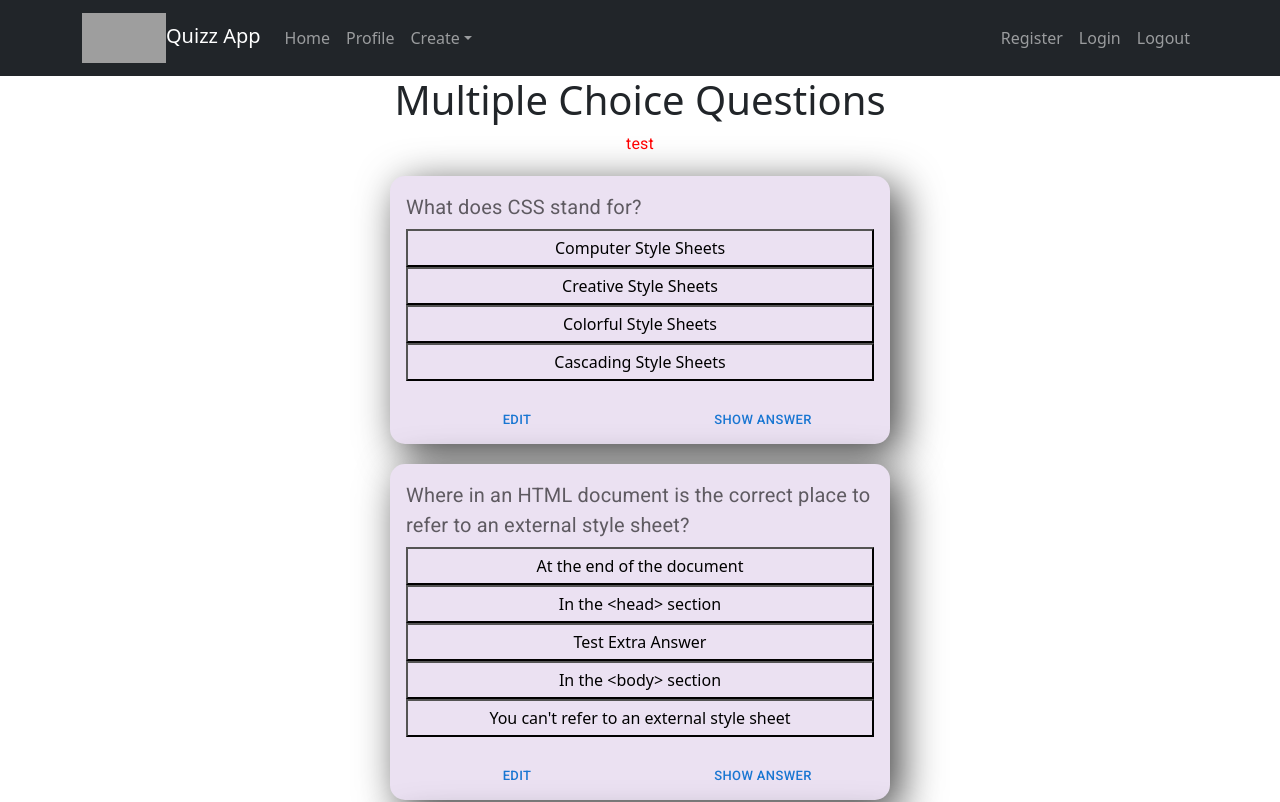
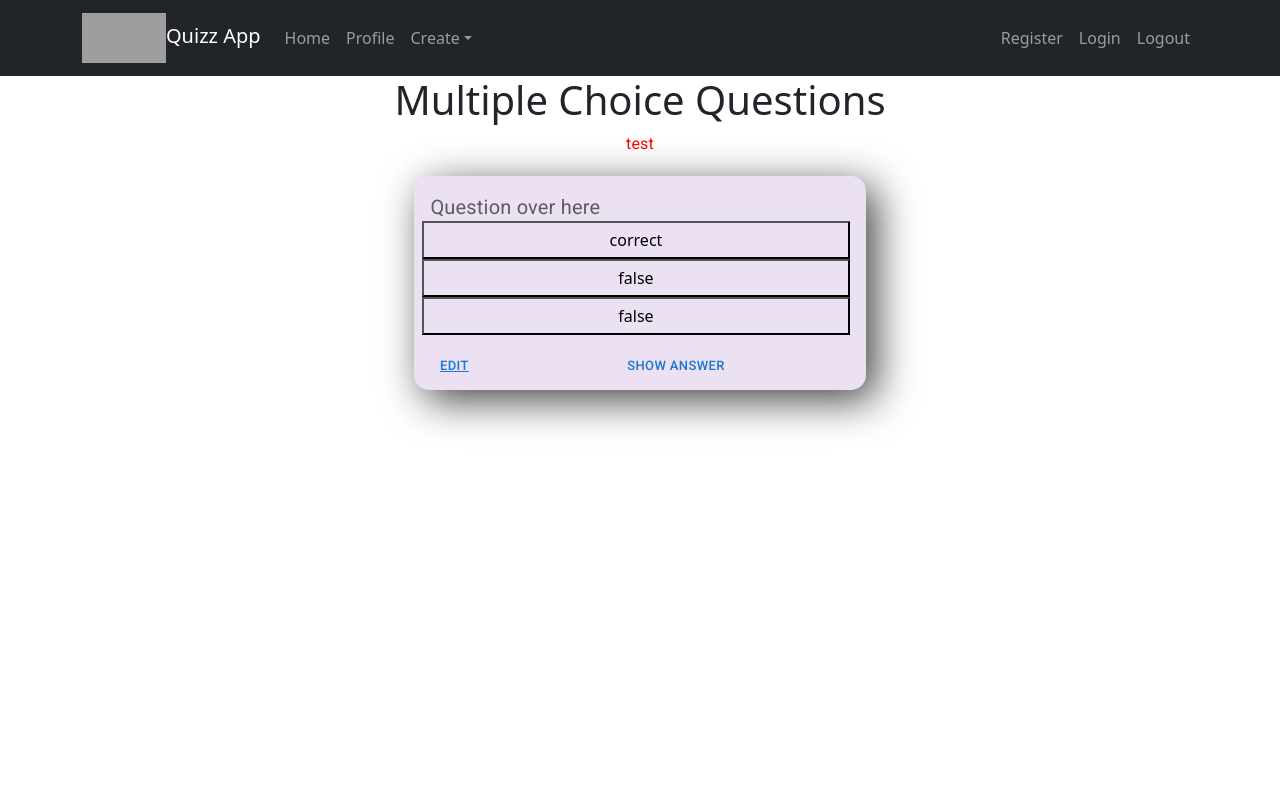
Before and after one commit to hailieboomboom/QuizSystem, a React (Create React App) app in the folder frontend/: page /questions in a window 1280 px wide. Shown: the top 802 px of the page. Built offline with nearby package versions, Linux system fonts and the light colour scheme; grey boxes are pictures that could not be loaded.

Commit message:
added edit question tab, along with more changes

```diff
--- a/frontend/src/App.js
+++ b/frontend/src/App.js
@@ -32,7 +32,7 @@ import {
 function App() {
   return (
     <div className="App">
-
+      <RecoilRoot>
       <BrowserRouter>
         <NavigationBar />
         <Routes>
@@ -54,7 +54,7 @@ function App() {
           <Route path="dashboard" element={<Dashboard />} />
         </Routes>
       </BrowserRouter>
-
+      </RecoilRoot>
     </div>
   );
 }
--- a/frontend/src/components/ViewMCQCard.jsx
+++ b/frontend/src/components/ViewMCQCard.jsx
@@ -13,6 +13,12 @@ import Answer from "../components/QuestionAnswer";
 
 import axios from "axios";
 import questions from "../pages/Questions";
+import {useState} from "react";
+import Grid from "@mui/material/Grid";
+import {Link} from "react-router-dom";
+import {editQuestionState} from "../recoil/Atoms";
+import {useRecoilState} from "recoil";
+
 
 const bull = (
     <Box
@@ -23,27 +29,36 @@ const bull = (
 );
 
 export default function ViewMCQCard(props) {
+    const [editQuestions, setEditQuestions] = useRecoilState(editQuestionState)
+
+    // React.useEffect(() => {
+    //     const url = "http://localhost:8088/QuizSystem/api/questions/" + quiz.quizId + "/questions";
+    //     axios.get(url).then((response) => {
+    //         setQuizQuestions(response.data);
+    //         console.log(quizQuestions);
+    //         // setQuiz(response.data);
+    //     });
+    // }, []);
+
+    const [questions, setQuestions] = React.useState([]);
+
     // const [question, setQuestion] = React.useState([]);
-
-
+    console.log(props.questionCard)
+    const [show, setShow] = useState(false);
     const changeStyle = () => {
 
     }
 
-
-    function correctAnswer(correctAnswer) {
-        console.log(correctAnswer)
+    function handleOnClick(){
+        setEditQuestions(props.questionCard)
+        editQuestion()
     }
 
-    function changeColor() {
-        const answer = [
-            props.questionCard.correctAnswer,
+    function editQuestion() {
+        const question = [
+            props.questionCard.question,
         ];
-
-
-        console.log(answer)
-
-        // questionCard.correctAnswerforEach(correctAnswer)
+        console.log(question)
     }
 
     return (
@@ -52,23 +67,46 @@ export default function ViewMCQCard(props) {
                     <div className={"questionCardContent"}>
                         <div>
                             <Typography className={"questionTitle"} color="text.secondary" gutterBottom>
-                                {props.questionCard.question}
+                                {props.questionCard.questionDetail}
                             </Typography>
                             <Typography className={"questionString"} variant="h5" component="div"></Typography>
                         </div>
-                        <div className={"answerSection"}>
-                            {ShuffleAnswers(props.questionCard).map((shuffledAnswer, index) => (
-                                <button value={shuffledAnswer}> {shuffledAnswer}</button>))
-                            }
 
-                        </div>
+                            {/*<Grid container spacing={1} direction="column"  >*/}
+                            {/*{ShuffleAnswers(props.questionCard).map((shuffledAnswer, index) => (*/}
+                            {/*    <Grid item>*/}
+                            {/*        <button value={shuffledAnswer} > {shuffledAnswer}</button>*/}
+
+                            {/*    </Grid>*/}
+                            {/*))}*/}
+                            {/*</Grid>*/}
+
+                        <Grid container spacing={1} direction="column"  >
+
+                            {props.questionCard.mcqOptionDtoList.map((option) => (
+                                <button> {option.optionDescription} </button>
+                            ))}
+
+                        </Grid>
+
                     </div>
-
                 </CardContent>
 
+                <Grid spacing={1} container direction="column" justifyContent="center" alignItems="center">
+
+                    {/*{show && <Grid item>*/}
+                    {/*<span className="checkmark"><div className="checkmark_circle"></div><div className="checkmark_stem"></div><div className="checkmark_kick"></div></span>*/}
+                    {/*</Grid>}*/}
+                    {show && <Grid item>
+                        Correct Answer: {props.questionCard.correctAnswer}
+                    </Grid>}
+
+
+                </Grid>
                 <CardActions>
-                    <Button size="small">Edit</Button>
-                    <Button onClick={changeColor} size="small">Show Answer</Button>
+                    <Button onClick={handleOnClick} as={Link} to="/editQuestion" size="small">Edit</Button>
+                    <Button size="small" onClick={()=>setShow(!show)}>{show === true ? 'Hide Answer' : 'Show Answer'}</Button>
+
                 </CardActions>
             </Card>
 
--- a/frontend/src/data/QuestionData.json
+++ b/frontend/src/data/QuestionData.json
@@ -1,33 +1,23 @@
 [
+{
+  "questionId": 1,
+  "questionDetail": "Question over here",
+  "tags": [
+    "course"
+  ],
+  "mcqOptionDtoList": [
     {
-        "question": "What does CSS stand for?",
-        "incorrectAnswers": [
-            "Computer Style Sheets",
-            "Creative Style Sheets",
-            "Colorful Style Sheets"
-        ],
-        "correctAnswer": "Cascading Style Sheets"
-    },
-
-    {
-        "question":
-            "Where in an HTML document is the correct place to refer to an external style sheet?",
-        "incorrectAnswers": [
-            "In the <body> section",
-            "At the end of the document",
-            "You can't refer to an external style sheet",
-            "Test Extra Answer"
-        ],
-        "correctAnswer": "In the <head> section"
+      "optionDescription": "correct",
+      "correct": true
     },
     {
-        "question": "Which HTML tag is used to define an internal style sheet?",
-        "incorrectAnswers": ["<script>", "<headStyle>", "<css>"],
-        "correctAnswer": "<style>"
+      "optionDescription": "false",
+      "correct": false
     },
     {
-        "question": "Which HTML attribute is used to define inline styles?",
-        "incorrectAnswers": ["class", "font", "styles"],
-        "correctAnswer": "style"
+      "optionDescription": "false",
+      "correct": false
     }
+  ]
+}
 ]
--- a/frontend/src/pages/EditQuestion.jsx
+++ b/frontend/src/pages/EditQuestion.jsx
@@ -8,17 +8,23 @@ import Button from '@mui/material/Button';
 import { useState } from 'react';
 import { Container } from '@mui/material';
 import { Link } from "react-router-dom";
+import {useRecoilState} from "recoil";
+import {editQuestionState} from "../recoil/Atoms";
 
 const EditQuestion = () => {
+    const [editQuestions, setEditQuestions] = useRecoilState(editQuestionState)
 
     const [question, setQuestion] = useState('');
 
+    function handleSaveQuestion() {
+
+    }
 
     return (
         <React.Fragment>
             <Container>
                 <Typography variant="h6" gutterBottom>
-                    Edit Question
+                    Edit Question: {editQuestions.questionDetail}
                 </Typography>
                 <Grid container spacing={3}>
                     <Grid item xs={12}>
@@ -29,56 +35,31 @@ const EditQuestion = () => {
                                 name="questionString"
                                 label="Question"
                                 fullWidth
-                                autoComplete="choice"
                                 variant="standard"
                             />
                         </FormControl>
                     </Grid>
                     <Grid item xs={12}>
                         <FormControl variant="standard"  fullWidth>
-                            <TextField
-                                required
-                                id="answer1"
-                                name="answer1String"
-                                label="Answer1"
-                                fullWidth
-                                autoComplete="choice"
-                                variant="standard"
-                            />
+                            {editQuestions.mcqOptionDtoList.map((option) => (
+                                <TextField
+                                    required
+                                    id="Answer"
+                                    name="questionString"
+                                    fullWidth
+                                    variant="standard"
+                                    defaultValue={option.optionDescription}
+                                > {option.optionDescription} </TextField>
+                            ))}
 
                         </FormControl>
                     </Grid>
-                    <Grid item xs={12}>
-                        <FormControl variant="standard"  fullWidth>
-                            <TextField
-                                required
-                                id="answer2"
-                                name="answer2String"
-                                label="Answer2"
-                                fullWidth
-                                autoComplete="choice"
-                                variant="standard"
-                            />
-                        </FormControl>
-                    </Grid>
-                </Grid>
-                <Grid item xs={12}>
-                    <FormControl variant="standard"  fullWidth>
-                        <TextField
-                            required
-                            id="answer3"
-                            name="answer3String"
-                            label="Answer3"
-                            fullWidth
-                            autoComplete="choice"
-                            variant="standard"
-                        />
-                    </FormControl>
+
                 </Grid>
 
                     <Grid item xs={1}>
 
-                        <Button  variant="outlined" as={Link} to="/EditQuestions">
+                        <Button  onClick={handleSaveQuestion} variant="outlined" as={Link} to="/successEditQuestion">
                             Edit Question
                         </Button>
                     </Grid>
--- a/frontend/src/recoil/Atoms.js
+++ b/frontend/src/recoil/Atoms.js
@@ -18,3 +18,7 @@ export const createQuizAllQuestions = atom({
     key: 'createQuizAllQuestionsState', // unique ID (with respect to other atoms/selectors)
     default: QuestionData, // default value (aka initial value)
 });
+export const editQuestionState = atom({
+    key: 'editQuestionState',
+    default: [],
+})
--- a/frontend/src/styles/ViewQuestionsCard.css
+++ b/frontend/src/styles/ViewQuestionsCard.css
@@ -64,3 +64,40 @@ button:hover {
 button:focus {
     outline: none;
 }
+.checkmark {
+    display:inline-block;
+    width: 22px;
+    height:22px;
+    -ms-transform: rotate(45deg); /* IE 9 */
+    -webkit-transform: rotate(45deg); /* Chrome, Safari, Opera */
+    transform: rotate(45deg);
+}
+
+.checkmark_circle {
+    position: absolute;
+    width:22px;
+    height:22px;
+    background-color: green;
+    border-radius:11px;
+    left:0;
+    top:0;
+}
+
+.checkmark_stem {
+    position: absolute;
+    width:3px;
+    height:9px;
+    background-color:#fff;
+    left:11px;
+    top:6px;
+}
+
+.checkmark_kick {
+    position: absolute;
+    width:3px;
+    height:3px;
+    background-color:#fff;
+    left:8px;
+    top:12px;
+}
+/*********************/
```
